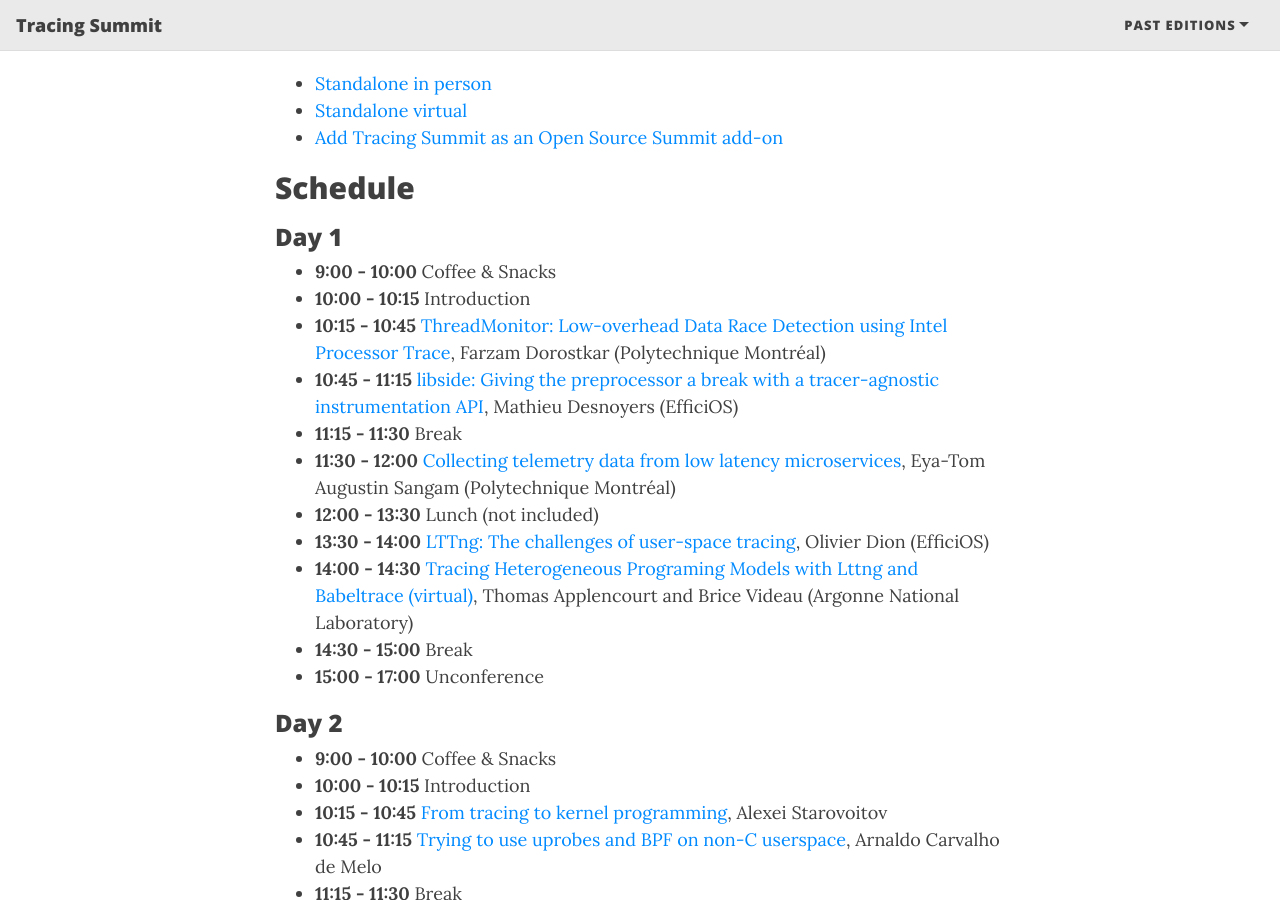
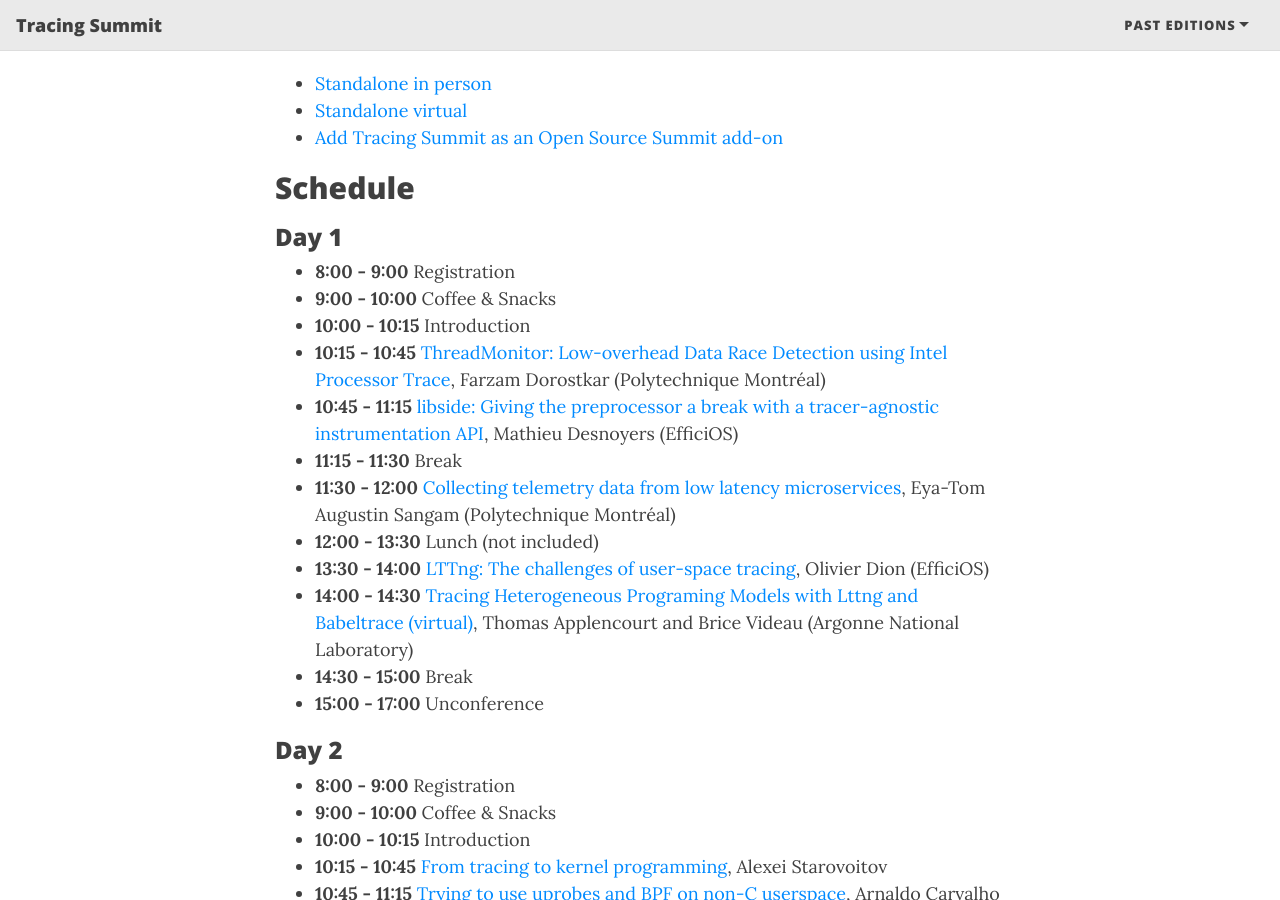
Before and after one commit to tracingsummit/tracingsummit.github.io, a Jekyll site: the page built from index.md, in a window 1280 px wide and 900 px high, scrolled down 1382 px. Built offline with Jekyll 4.4.1, drawn with Linux system fonts in a browser that asks for light colours; nearby versions of some CDN libraries.

Commit message:
index: Add registration time
Signed-off-by: Olivier Dion <odion@efficios.com>

```diff
--- a/index.md
+++ b/index.md
@@ -55,6 +55,7 @@
 
 ### Day 1
 
+* **8:00 - 9:00**   Registration
 * **9:00 - 10:00**  Coffee & Snacks
 * **10:00 - 10:15** Introduction
 * **10:15 - 10:45** [ThreadMonitor: Low-overhead Data Race Detection using Intel Processor Trace](/ts/2023/tmon), Farzam Dorostkar (Polytechnique Montréal)
@@ -69,6 +70,7 @@
 
 ### Day 2
 
+* **8:00 - 9:00**   Registration
 * **9:00 - 10:00**  Coffee & Snacks
 * **10:00 - 10:15** Introduction
 * **10:15 - 10:45** [From tracing to kernel programming](/ts/2023/ebpf), Alexei Starovoitov
```
